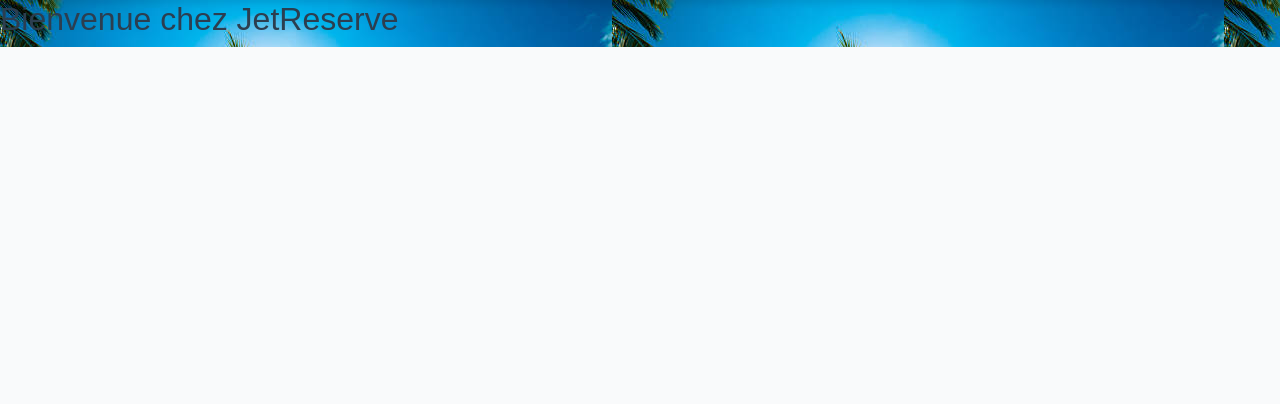
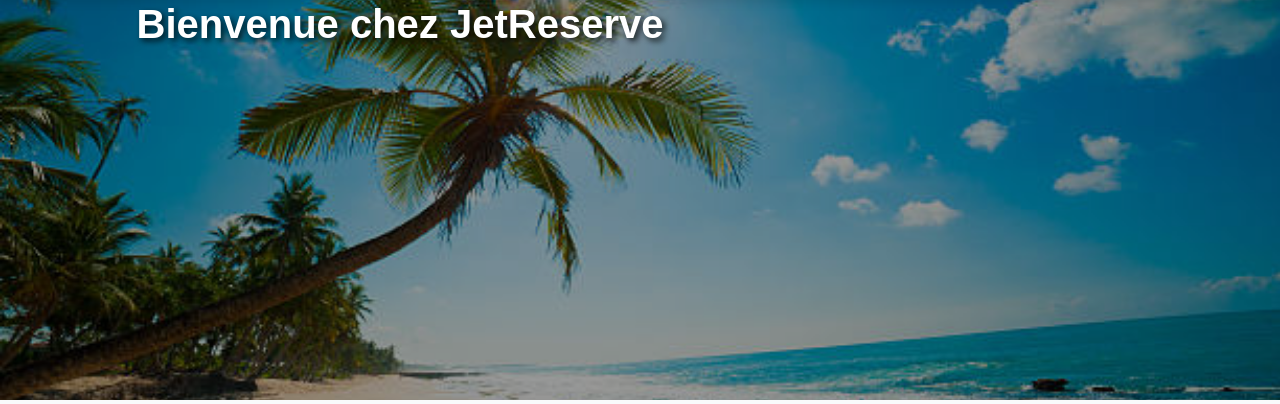
Before and after one commit to Salami-Awanat/jetreserve, a PHP site: page /admin/paiements.php in a window 1280 px wide. Shown: the part 147-551 px from the top of the page. Run offline with PHP 8.4, Linux system fonts and the light colour scheme; data comes from the database, SQL or seed files in the repository; grey boxes are pictures that could not be loaded.

Commit message:
Update paiements.php

```diff
--- a/admin/paiements.php
+++ b/admin/paiements.php
@@ -116,37 +116,36 @@ if (isset($_POST['update_status'])) {
         </div>
     </header>
 
+    <!-- Bannière avec carousel -->
     <div class="main-banner-container">
-    <div id="mainCarousel" class="carousel slide" data-ride="carousel" data-interval="5000">
-        <div class="carousel-inner">
-            <div class="carousel-item active banner-1">
+        <div class="main-banner owl-carousel owl-theme">
+            <div class="item banner-1">
                 <div class="header-text">
                     <h2>Bienvenue chez JetReserve</h2>
                 </div>
             </div>
-            <div class="carousel-item banner-2">
+            <div class="item banner-2">
                 <div class="header-text">
                     <h2>Accédez à vos réservations</h2>
                 </div>
             </div>
-            <div class="carousel-item banner-3">
+            <div class="item banner-3">
                 <div class="header-text">
                     <h2>Gérez vos voyages</h2>
                 </div>
             </div>
-            <div class="carousel-item banner-4">
+            <div class="item banner-4">
                 <div class="header-text">
                     <h2>Voyagez en toute sérénité</h2>
                 </div>
             </div>
-            <div class="carousel-item banner-5">
+            <div class="item banner-5">
                 <div class="header-text">
                     <h2>Retrouvez vos avantages</h2>
                 </div>
             </div>
         </div>
     </div>
-</div>
 
     <div class="container-fluid">
         <div class="row">
```
